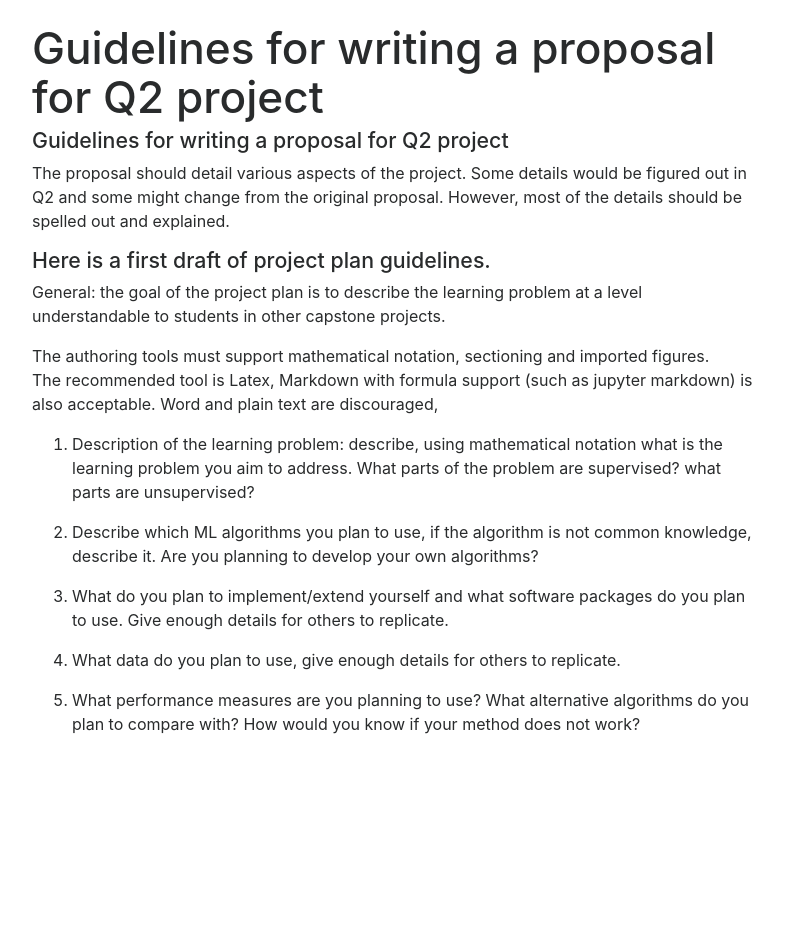
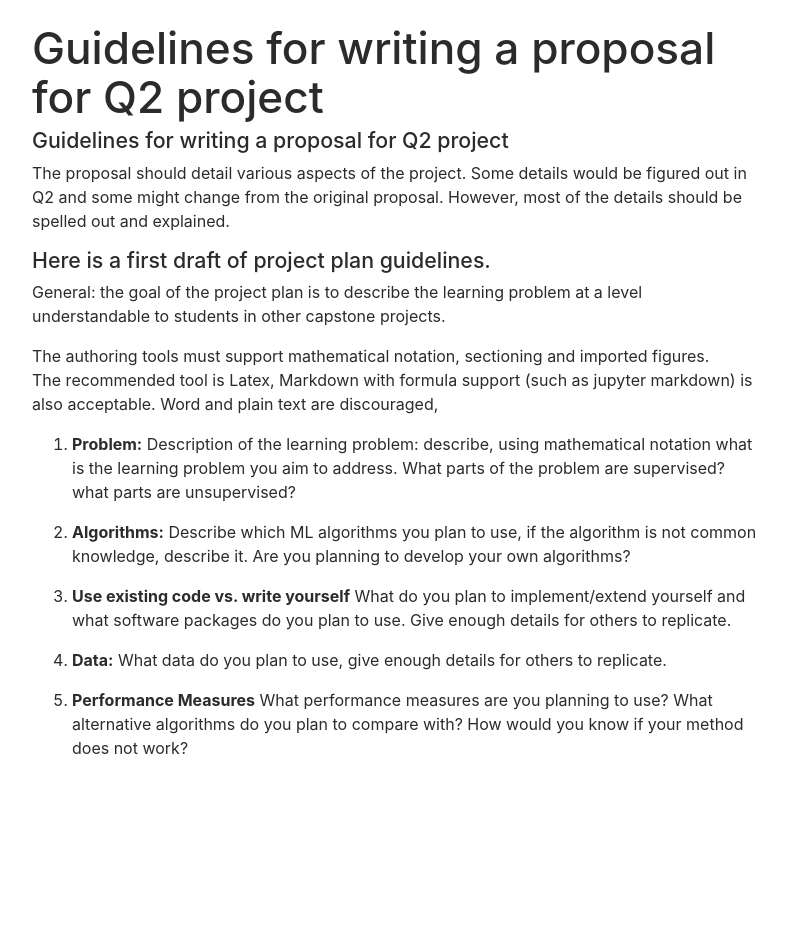
Before and after one commit to ACloninger/capstone-WILDS-project, a Jekyll site: the page built from weeks/07-Structure-of-plan-for-Q2-project.md, in a window 1280 px wide. Shown: the whole page, without its empty margins (243-1029 px from the left). Built offline with Jekyll 4.4.1, drawn with Linux system fonts in a browser that asks for light colours; nearby versions of some CDN libraries; our own code applies the rules of GitHub Pages for plain Markdown files; before the commit the page ends 928 px from its top, so only the background shows below that.

Commit message:
Update 07-Structure-of-plan-for-Q2-project.md

```diff
--- a/weeks/07-Structure-of-plan-for-Q2-project.md
+++ b/weeks/07-Structure-of-plan-for-Q2-project.md
@@ -12,8 +12,8 @@ The authoring tools must support mathematical notation,  sectioning and imported
 The recommended tool is Latex, Markdown with formula support (such as jupyter markdown) is also acceptable.
 Word and plain text are discouraged,
 
-1. Description of the learning problem:  describe, using mathematical notation what is the learning problem you aim to address. What parts of the problem are supervised? what parts are unsupervised?
-2. Describe which ML algorithms you plan to use, if the algorithm is not common knowledge, describe it. Are you planning to develop your own algorithms?
-3. What do you plan to implement/extend yourself and what software packages do you plan to use. Give enough details for others to replicate.
-4. What data do you plan to use, give enough details for others to replicate.
-5. What performance measures are you planning to use? What alternative algorithms do you plan to compare with?  How would you know if your method does not work?
+1. **Problem:** Description of the learning problem:  describe, using mathematical notation what is the learning problem you aim to address. What parts of the problem are supervised? what parts are unsupervised?
+2. **Algorithms:** Describe which ML algorithms you plan to use, if the algorithm is not common knowledge, describe it. Are you planning to develop your own algorithms?
+3. **Use existing code vs. write yourself** What do you plan to implement/extend yourself and what software packages do you plan to use. Give enough details for others to replicate.
+4. **Data:** What data do you plan to use, give enough details for others to replicate.
+5. **Performance Measures** What performance measures are you planning to use? What alternative algorithms do you plan to compare with?  How would you know if your method does not work?
```
